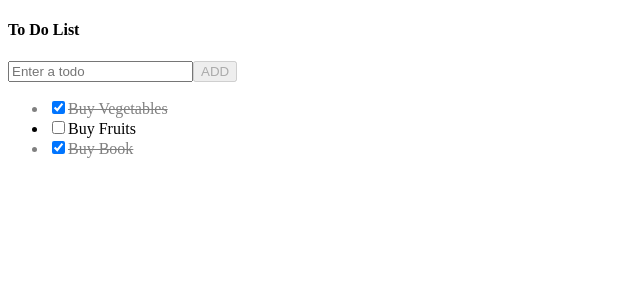
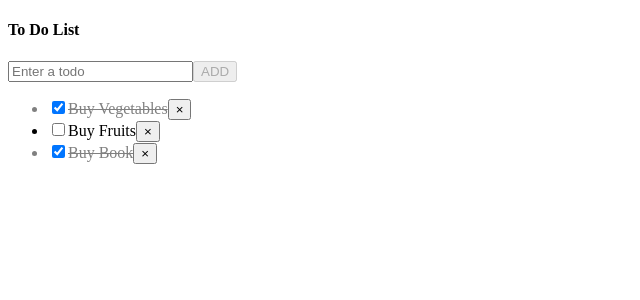
Before and after one commit to suzanpaudel/to_do_list, a React (Vite) app: page / in a window 1280 px wide. Shown: the top 300 px of the page, without its empty margins (0-640 px from the left). Built offline with nearby package versions, Linux system fonts and the light colour scheme.

Commit message:
add function to handle deletion of todo

```diff
--- a/src/components/AddToDoForm.jsx
+++ b/src/components/AddToDoForm.jsx
@@ -10,6 +10,7 @@ const AddToDoForm = ({ onAddToDo }) => {
 
 		const newTodo = {
 			title,
+			isCompleted: false,
 			id: Math.floor(Math.random() * 10000),
 		};
 
@@ -17,6 +18,7 @@ const AddToDoForm = ({ onAddToDo }) => {
 
 		setTitle("");
 	};
+
 	return (
 		<form onSubmit={handleFormSubmit}>
 			<input
--- a/src/components/ToDo.jsx
+++ b/src/components/ToDo.jsx
@@ -2,7 +2,7 @@ import React from "react";
 
 import styles from "./ToDo.module.css";
 
-const ToDo = ({ todo, onChangeToDoStatus }) => {
+const ToDo = ({ todo, onChangeToDoStatus, onDeleteToDo }) => {
 	const { id, title, isCompleted } = todo;
 	return (
 		<li className={isCompleted ? `${styles.completed}` : null}>
@@ -12,6 +12,7 @@ const ToDo = ({ todo, onChangeToDoStatus }) => {
 				onChange={() => onChangeToDoStatus(id)}
 			/>
 			{title}
+			<button onClick={() => onDeleteToDo(id)}>&times;</button>
 		</li>
 	);
 };
--- a/src/components/ToDoList.jsx
+++ b/src/components/ToDoList.jsx
@@ -25,6 +25,10 @@ const ToDoList = () => {
 		setToDos(todos => [...todos, todo]);
 	};
 
+	const handleToDoDelete = id => {
+		setToDos(todos => todos.filter(todo => todo.id !== id));
+	};
+
 	const handleToDoToggle = id => {
 		setToDos(todos => todos.map(todo => (todo.id === id ? { ...todo, isCompleted: !todo.isCompleted } : todo)));
 	};
@@ -39,6 +43,7 @@ const ToDoList = () => {
 						key={todo.id}
 						todo={todo}
 						onChangeToDoStatus={handleToDoToggle}
+						onDeleteToDo={handleToDoDelete}
 					/>
 				))}
 			</ul>
```
